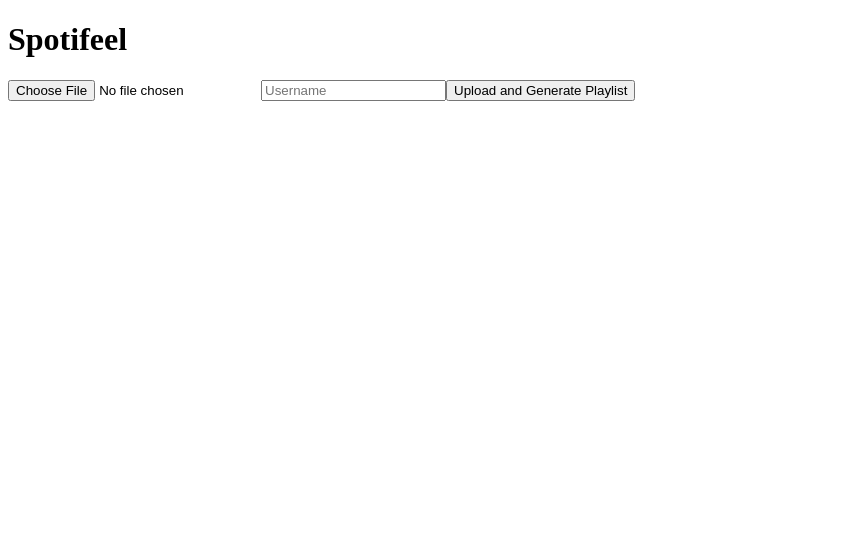
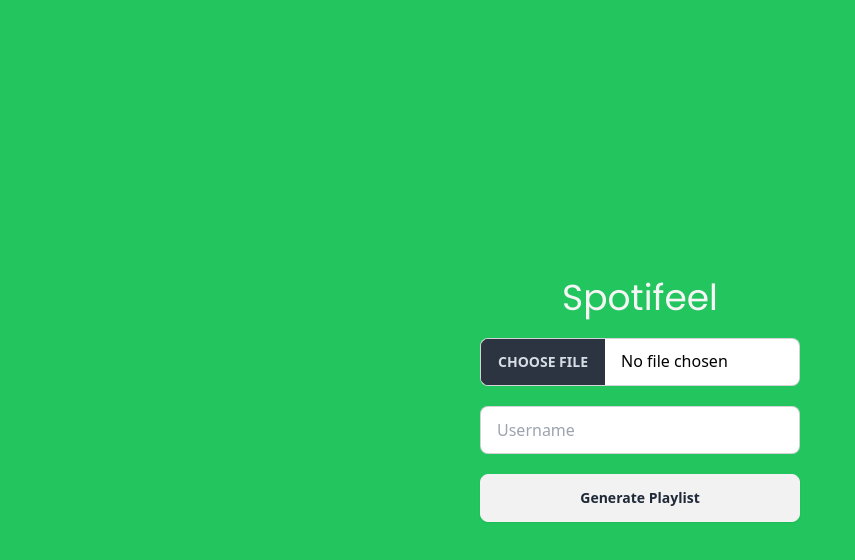
Before and after one commit to aanxniee/spotifeel, a Next.js app in the folder spotifeel-frontend/: page / in a window 1280 px wide. Shown: the top 560 px of the page, without its empty margins (0-855 px from the left). Built offline with nearby package versions, Linux system fonts and the light colour scheme.

Commit message:
styling fe

```diff
--- a/spotifeel-frontend/package.json
+++ b/spotifeel-frontend/package.json
@@ -19,8 +19,10 @@
     "@types/react": "^18",
     "@types/react-dom": "^18",
     "autoprefixer": "^10.0.1",
+    "daisyui": "^4.0.7",
     "eslint": "^8",
     "eslint-config-next": "14.0.2",
+    "mini-css-extract-plugin": "^2.7.6",
     "postcss": "^8",
     "tailwindcss": "^3.3.0",
     "typescript": "^5"
--- a/spotifeel-frontend/src/globals.css
+++ b/spotifeel-frontend/src/globals.css
@@ -1,3 +1,4 @@
+@import url('https://fonts.googleapis.com/css2?family=Poppins&display=swap');
 @tailwind base;
 @tailwind components;
 @tailwind utilities;
--- a/spotifeel-frontend/src/pages/_app.tsx
+++ b/spotifeel-frontend/src/pages/_app.tsx
@@ -1,4 +1,5 @@
 import type { AppProps } from "next/app";
+import "../globals.css";
 
 function MyApp({ Component, pageProps }: AppProps) {
   return <Component {...pageProps} />;
--- a/spotifeel-frontend/src/pages/index.tsx
+++ b/spotifeel-frontend/src/pages/index.tsx
@@ -28,7 +28,7 @@
     const formData = new FormData();
     formData.append("file", file);
     formData.append("username", username);
-
+    console.log(file, username);
     try {
       const response = await axios.post<PlaylistResponse>(
         "http://localhost:5000/api/audio",
@@ -46,17 +46,22 @@
   };
 
   return (
-    <div>
-      <h1>Spotifeel</h1>
-      <form onSubmit={handleSubmit}>
-        <input type="file" onChange={handleFileChange} />
+    <div className="w-screen h-screen flex flex-col justify-center items-center bg-green-500 gap-5">
+      <h1 className="text-4xl text-neutral-100 font-poppins">Spotifeel</h1>
+      <form onSubmit={handleSubmit} className="flex flex-col gap-5">
+        <input
+          type="file"
+          className="file-input file-input-bordered w-full max-w-xs"
+        />
         <input
           type="text"
-          value={username}
+          placeholder="Username"
+          className="input input-bordered w-full max-w-xs"
           onChange={handleUsernameChange}
-          placeholder="Username"
         />
-        <button type="submit">Upload and Generate Playlist</button>
+        <button className="btn" type="submit">
+          Generate Playlist
+        </button>
       </form>
       {playlist && (
         <div>
--- a/spotifeel-frontend/tailwind.config.ts
+++ b/spotifeel-frontend/tailwind.config.ts
@@ -1,20 +1,23 @@
-import type { Config } from 'tailwindcss'
+import type { Config } from "tailwindcss";
 
 const config: Config = {
   content: [
-    './src/pages/**/*.{js,ts,jsx,tsx,mdx}',
-    './src/components/**/*.{js,ts,jsx,tsx,mdx}',
-    './src/app/**/*.{js,ts,jsx,tsx,mdx}',
+    "./src/pages/**/*.{js,ts,jsx,tsx,mdx}",
+    "./src/components/**/*.{js,ts,jsx,tsx,mdx}",
+    "./src/app/**/*.{js,ts,jsx,tsx,mdx}",
   ],
   theme: {
     extend: {
       backgroundImage: {
-        'gradient-radial': 'radial-gradient(var(--tw-gradient-stops))',
-        'gradient-conic':
-          'conic-gradient(from 180deg at 50% 50%, var(--tw-gradient-stops))',
+        "gradient-radial": "radial-gradient(var(--tw-gradient-stops))",
+        "gradient-conic":
+          "conic-gradient(from 180deg at 50% 50%, var(--tw-gradient-stops))",
+      },
+      fontFamily: {
+        poppins: ["Poppins", "sans-serif"],
       },
     },
   },
-  plugins: [],
-}
-export default config
+  plugins: [require("daisyui")],
+};
+export default config;
```
Also changed, not shown: 1 other file (tests, documents, lock files or other folders).
